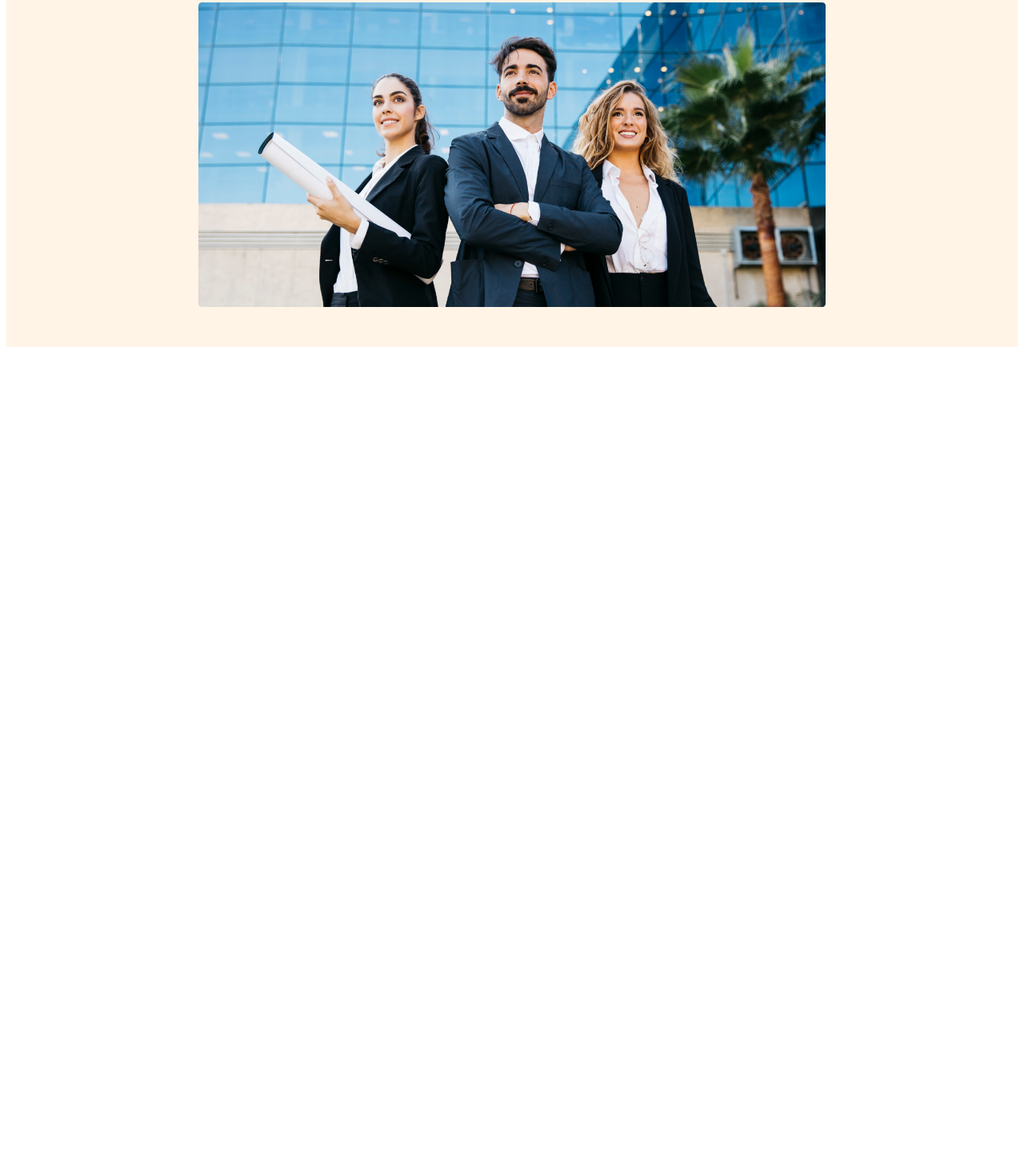
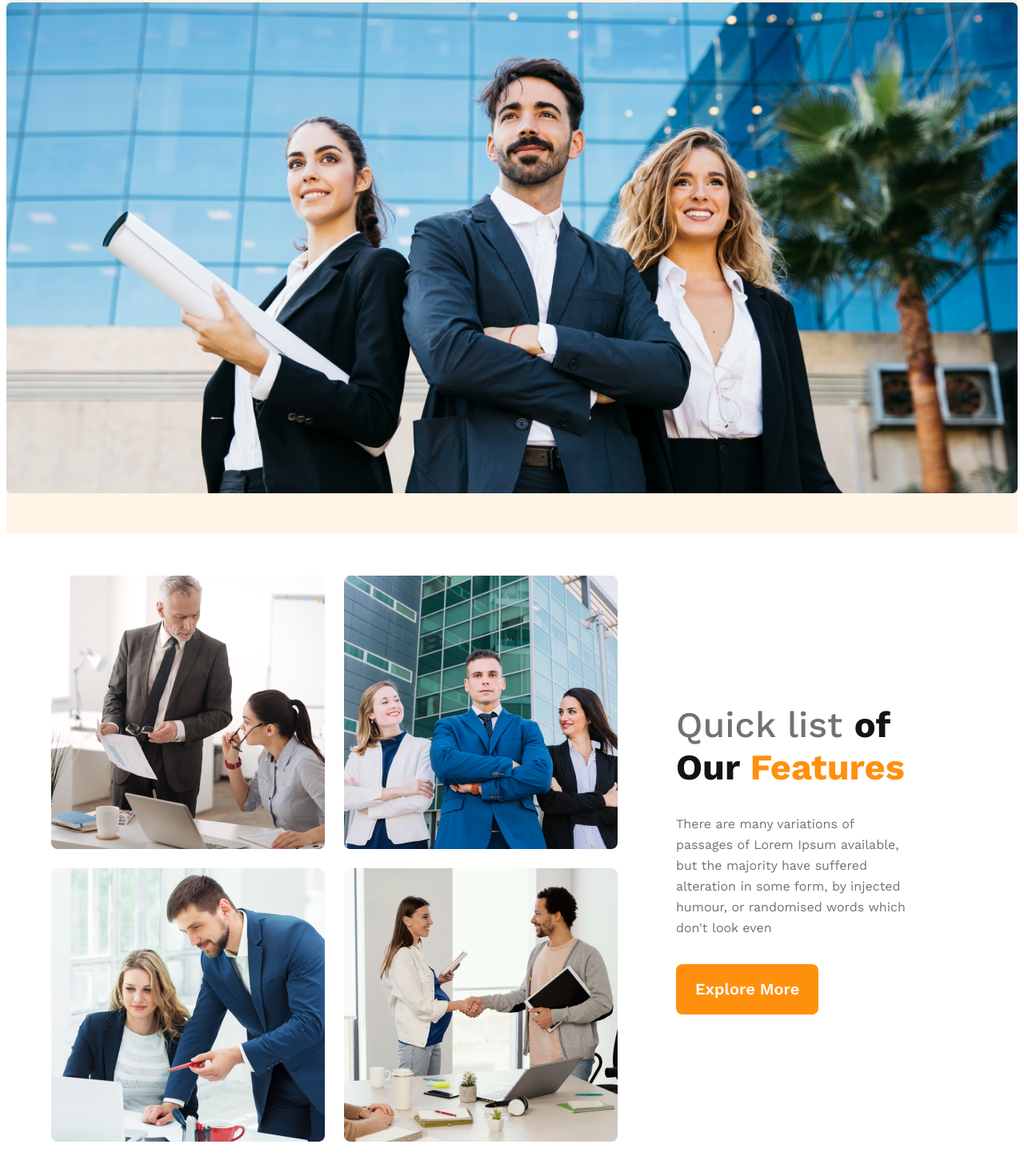
Before and after one commit to w3rashed/g3-architect, a plain HTML site: page index.html in a window 1280 px wide. Shown: the part 632-2098 px from the top of the page at 80% size. Before the commit the page ends 1074 px from the top, so only its background shows below. Drawn offline with nearby package versions, Linux system fonts and the light colour scheme.

Commit message:
tems section done

```diff
--- a/css/style.css
+++ b/css/style.css
@@ -7,6 +7,11 @@
   font-weight: <weight>;
   font-style: normal;
 } */
+
+.container{
+    max-width: 1440px;
+    margin: 0 auto;
+}
 *{
     font-family: "Work Sans", sans-serif;
     font-optical-sizing: auto;
@@ -14,7 +19,7 @@
 
 header{
     background: rgba(255, 144, 14, 0.10);
-    padding:50px 240px ;
+    padding:50px 0px ;
 }
 nav{
     display: flex;
@@ -61,23 +66,61 @@ nav ul li a{
     line-height: 1.625rem;
     margin: 2rem 0;
 }
-.banner-content a button{
+.banner-content a button, .tems-right a button{
     border-style: none;
     font-size: 1.25rem;
     font-weight: 600;
     background-color: #FF900E;
     padding: 1.2rem 1.5rem;
-    margin-bottom: 3.12rem;
     border-radius: .5rem;
     color: #fff;
+}
+.banner-content a button{
+    margin-bottom: 3.12rem;
+
 }
 .banner img{
     display: flex;
     justify-content: center;
     width: 100%;
 }
-
-
+/*********************************************
+            teams section css
+**********************************************/
+.tems{
+    display: flex;
+    margin: 3.31rem 3.5rem;
+    align-items: center;
+}
+.tems-left {
+    display: grid;
+    grid-template-columns: repeat(2, 1fr);
+    gap: 1.5rem;
+}
+.tems-right{
+    padding: 0  4.56rem;
+}
+.tems-right h3{
+    font-size: 2.8125rem;
+    font-weight: 500;
+    color: #727272;
+    margin: 0;
+}
+.black{
+    color: #131313;
+    font-weight: 700;
+}
+.orange{
+    color: #FF900E;
+    font-weight: 700;
+}
+.tems-right p{
+color: #727272;
+font-size: 1rem;
+font-weight: 400;
+line-height: 1.625rem;
+margin: 2rem 0;
+}
 
 
 
--- a/index.html
+++ b/index.html
@@ -17,6 +17,7 @@
 </head>
 <body>
     <header>
+        <div class="container">
             <nav class="nav-titel ">
                 <h3>G3 Architects</h3>
                 <ul>
@@ -39,7 +40,32 @@
                 <img src="img/banner.png" alt="">
 
             </div>
+        </div>
     </header>
+    <main>
+        <section class="">
+            <div class="container">
+                <div class="tems">
+                    <div class="tems-left">
+                        <img src="img/team1.png" alt="">
+                        <img src="img/team2.png" alt="">
+                        <img src="img/team3.png" alt="">
+                        <img src="img/team4.png" alt="">
+                    </div>
+                    <div class="tems-right">
+                        <h3>Quick list <span class="black">of Our </span><samp class="orange">Features</samp></h3>
+                        <p>There are many variations of passages of Lorem Ipsum available, but the majority have suffered alteration in some form, by injected humour, or randomised words which don't look even</p>
+                        <a class="button" href="https://www.facebook.com/w3rashed">
+                            <button >Explore More</button>
+                        </a>
+                    </div>
+                </div>
+
+
+            </div>
+        </section>
+
+    </main>
 
 </body>
 </html>
```
Lines whose indentation alone changed are shown as unchanged.
